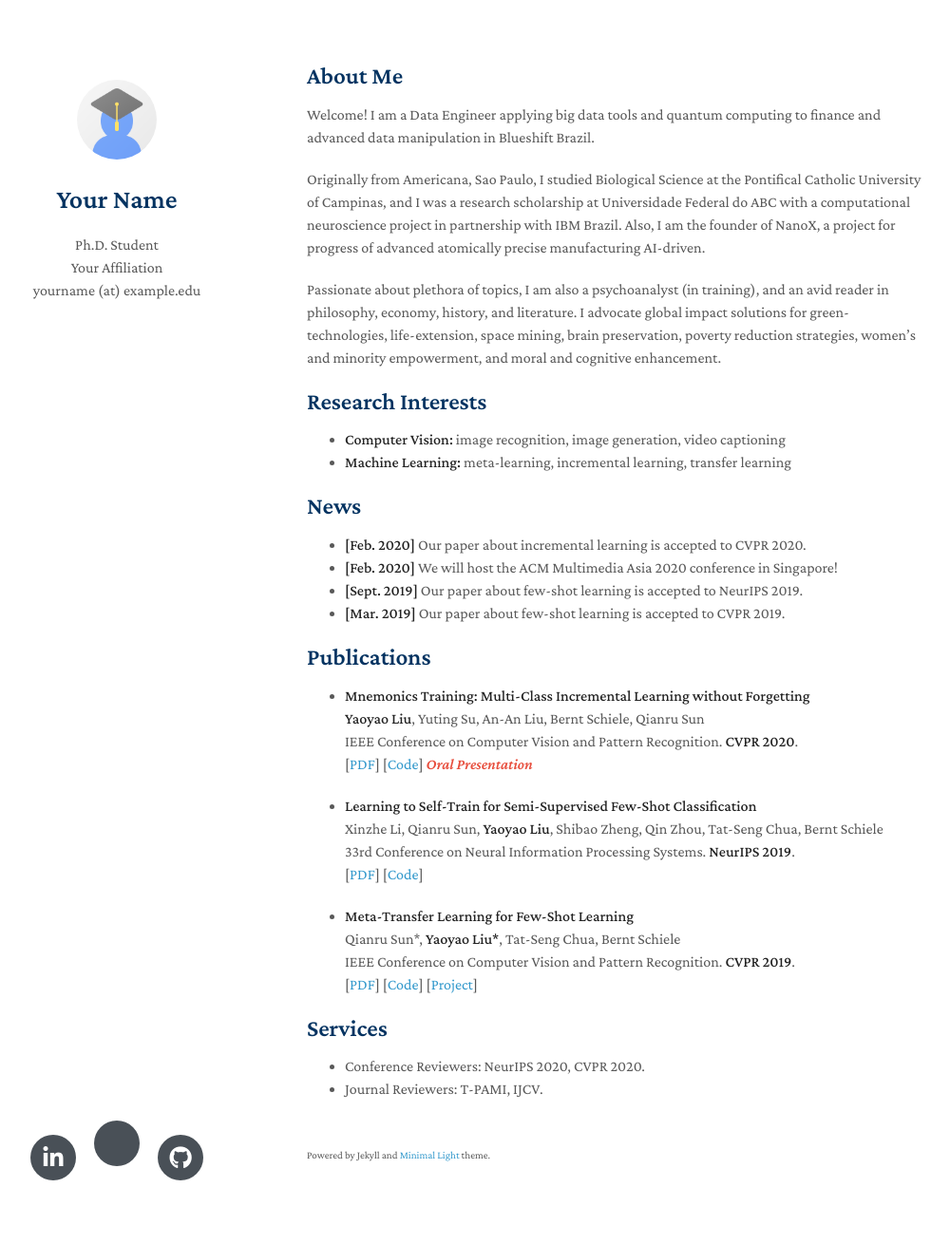
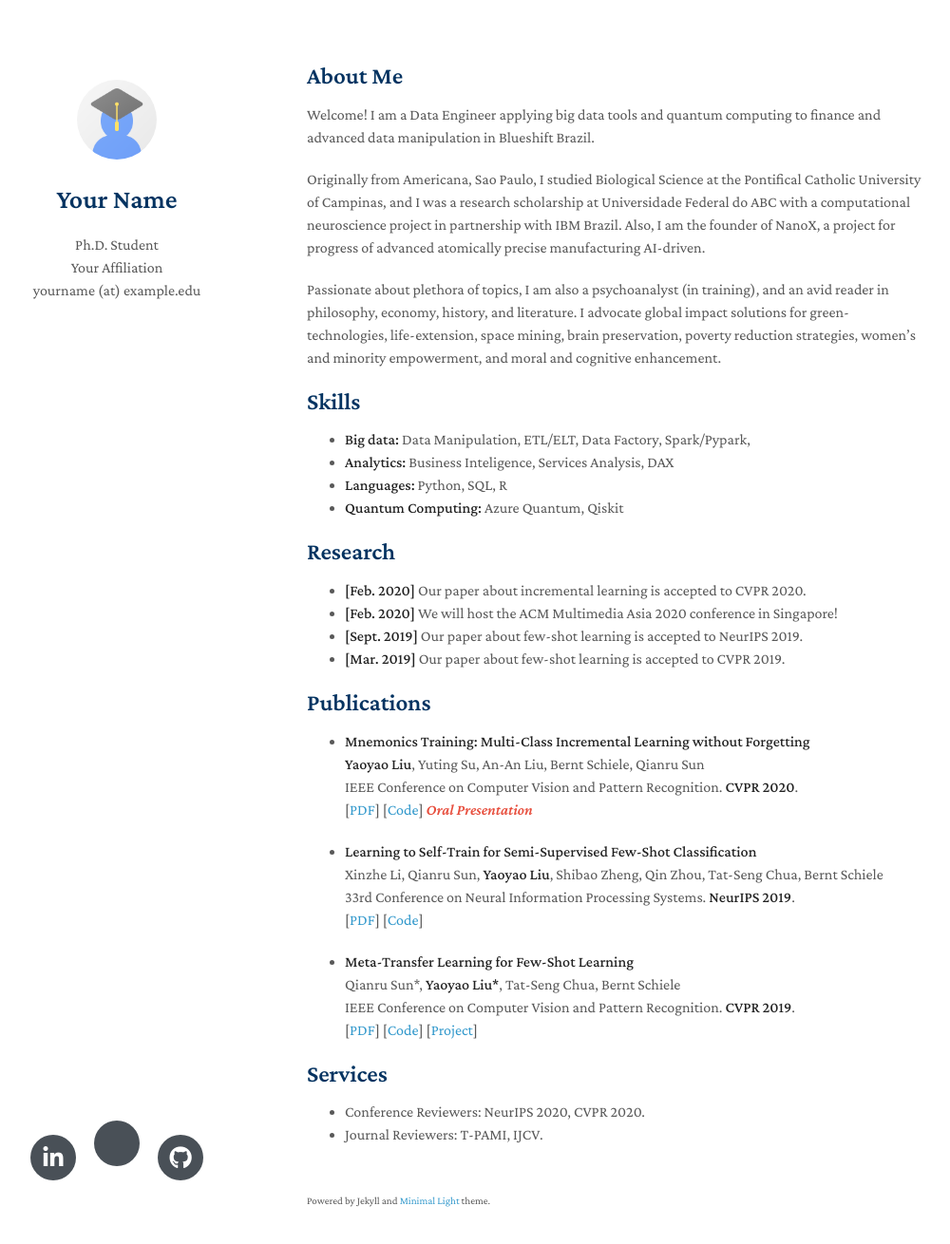
Before and after one commit to samuelfernandofs/samuel.fernando, a Jekyll site: the page built from index.md, in a window 1280 px wide and 1345 px high. Shown: the top 1310 px of the window at 95% size, without its empty margins (147-1147 px from the left). Built offline with Jekyll 4.4.1, drawn with Linux system fonts in a browser that asks for light colours; nearby versions of some CDN libraries; a style sheet for code colours, icons or effects is not loaded; our own code applies the rules of GitHub Pages for plain Markdown files.

Commit message:
Update index.md

```diff
--- a/index.md
+++ b/index.md
@@ -10,12 +10,14 @@ Originally from Americana, Sao Paulo, I studied Biological Science at the Pontif
 
 Passionate about plethora of topics, I am also a psychoanalyst (in training), and an avid reader in philosophy, economy, history, and literature. I advocate global impact solutions for green-technologies, life-extension, space mining, brain preservation, poverty reduction strategies, women's and minority empowerment, and moral and cognitive enhancement.
 
-## Research Interests
+## Skills
 
-- **Computer Vision:** image recognition, image generation, video captioning
-- **Machine Learning:** meta-learning, incremental learning, transfer learning
+- **Big data:** Data Manipulation, ETL/ELT, Data Factory, Spark/Pypark,
+- **Analytics:** Business Inteligence, Services Analysis, DAX
+- **Languages:** Python, SQL, R
+- **Quantum Computing:** Azure Quantum, Qiskit
 
-## News
+## Research
 
 - **[Feb. 2020]** Our paper about incremental learning is accepted to CVPR 2020.
 - **[Feb. 2020]** We will host the ACM Multimedia Asia 2020 conference in Singapore!
```
